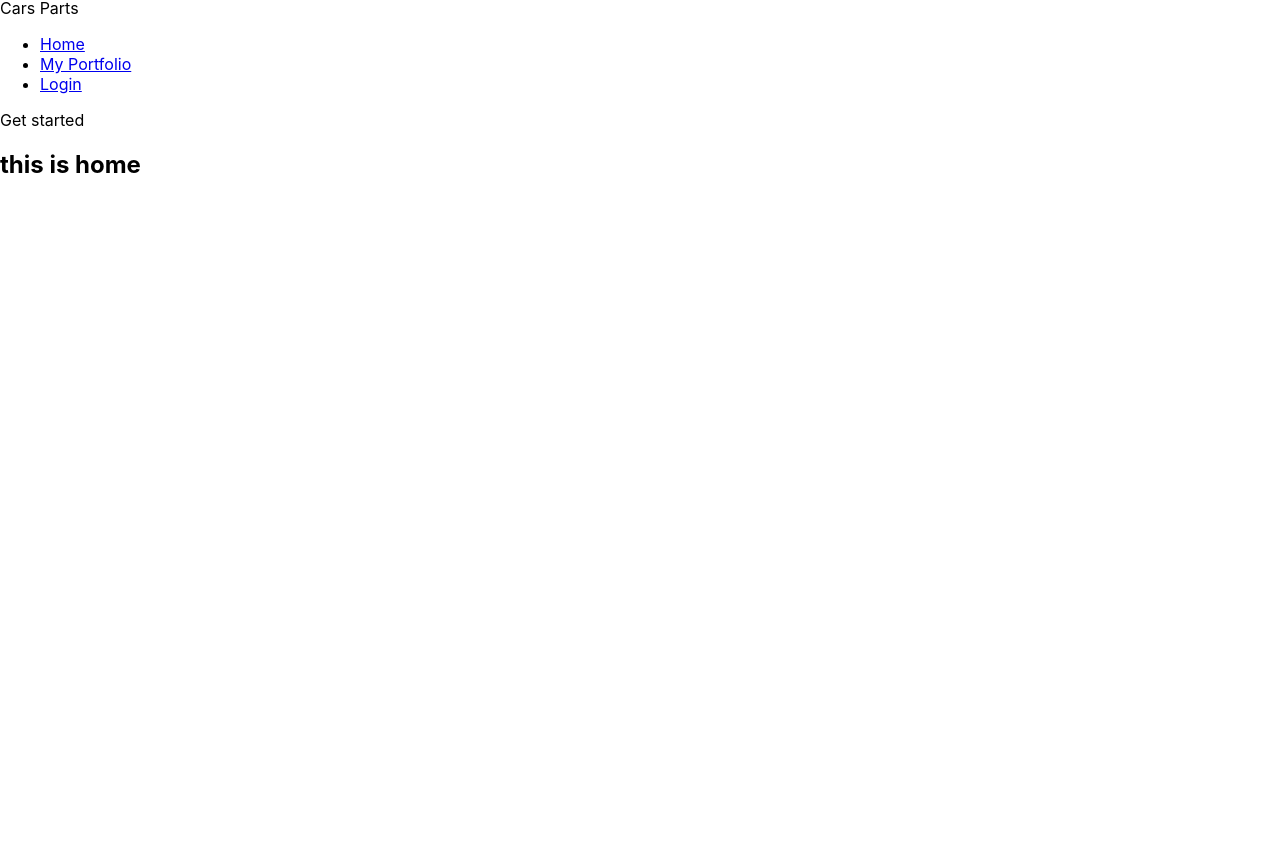
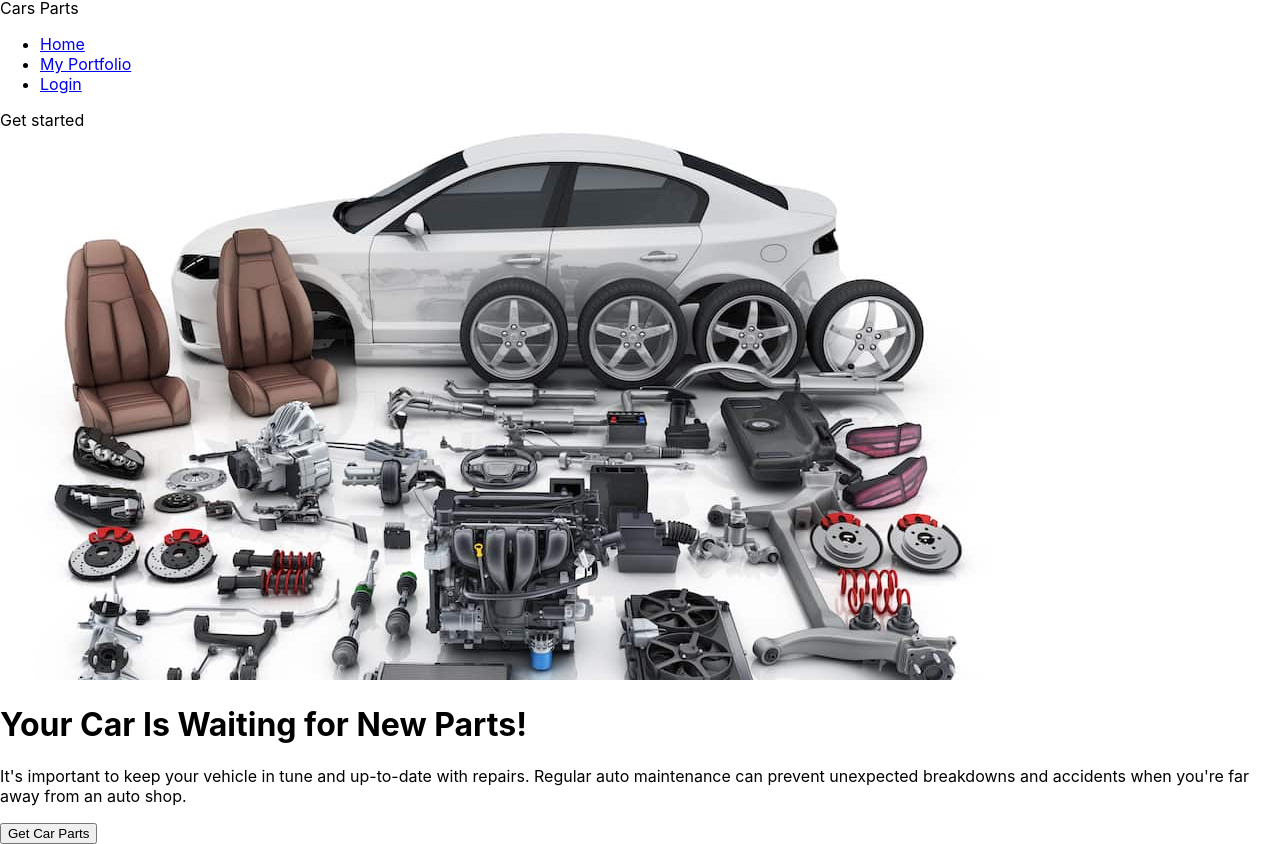
Before and after one commit to jubaer-ibn-johir/cars-parts-client-side, a React (Create React App) app: page / in a window 1280 px wide. Shown: the part 1378-2222 px from the top of the page. Before the commit the page ends 1577 px from the top, so only its background shows below. Built offline with nearby package versions, Linux system fonts and the light colour scheme.

Commit message:
banner added

```diff
--- /dev/null
+++ b/src/Pages/Home/Banner.js
@@ -0,0 +1,23 @@
+import React from "react";
+import parts from "../../assets/images/car-parts.jpg";
+
+const Banner = () => {
+  return (
+    <div class="hero min-h-screen ">
+      <div class="hero-content flex-col lg:flex-row-reverse">
+        <img src={parts} class="max-w-lg rounded-lg shadow-2xl" />
+        <div>
+          <h1 class="text-5xl font-bold">Your Car Is Waiting for New Parts!</h1>
+          <p class="py-6">
+            It's important to keep your vehicle in tune and up-to-date with
+            repairs. Regular auto maintenance can prevent unexpected breakdowns
+            and accidents when you're far away from an auto shop.
+          </p>
+          <button class="btn btn-black text-white">Get Car Parts</button>
+        </div>
+      </div>
+    </div>
+  );
+};
+
+export default Banner;
--- a/src/Pages/Home/Home.js
+++ b/src/Pages/Home/Home.js
@@ -1,9 +1,10 @@
 import React from 'react';
+import Banner from './Banner';
 
 const Home = () => {
     return (
         <div>
-            <h2>this is home</h2>
+            <Banner></Banner>
         </div>
     );
 };
```
Also changed, not shown: src/assets/images/car-parts.jpg (added).
